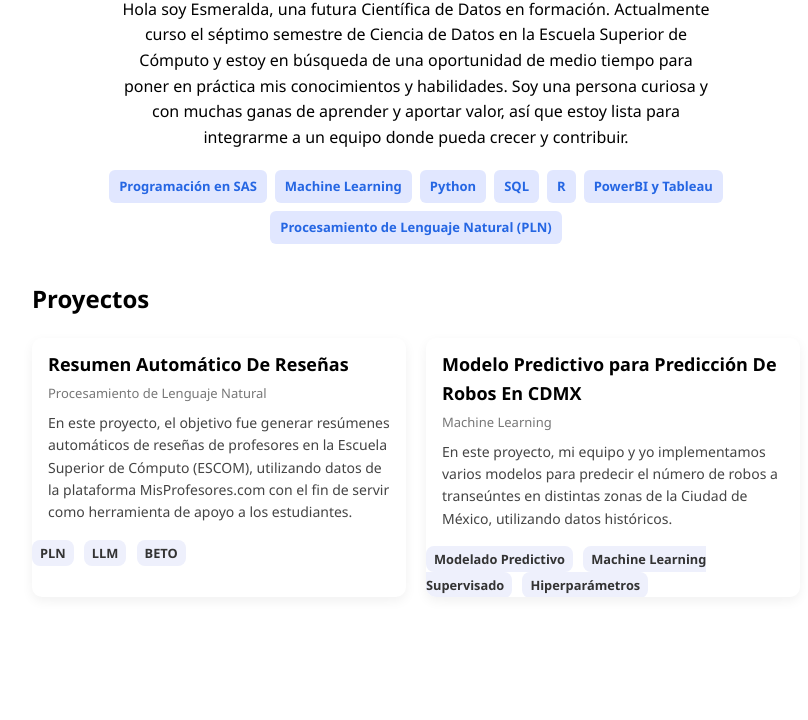
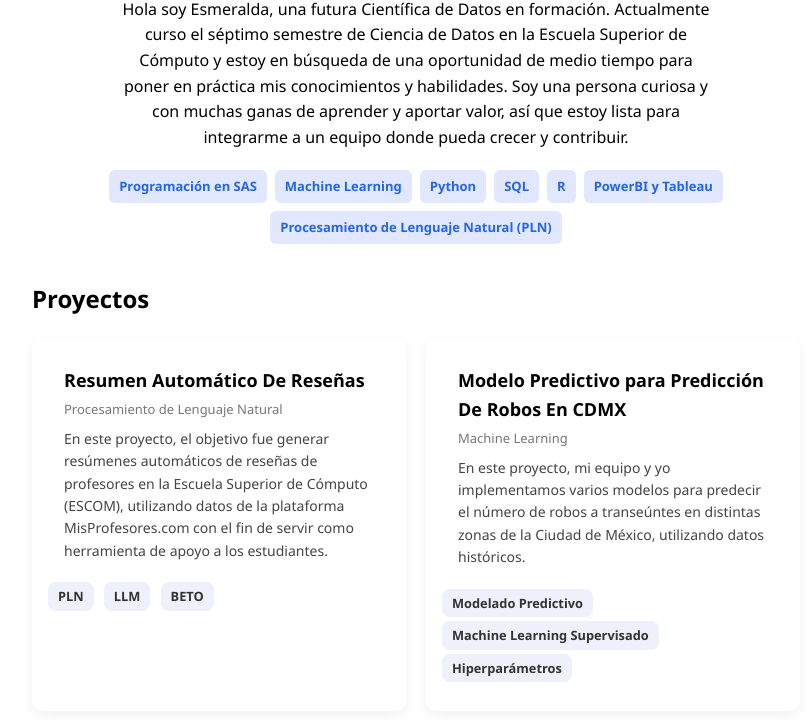
Before and after one commit to iEsmeralda/iesmeralda.github.io, a plain HTML site: page index.html in a window 1280 px wide. Shown: the part 468-1188 px from the top of the page, without its empty margins (224-1032 px from the left). Before the commit the page ends 1113 px from the top, so only its background shows below. Drawn offline with Linux system fonts and the light colour scheme.

Commit message:
Update style.css

```diff
--- a/style.css
+++ b/style.css
@@ -181,7 +181,7 @@ body {
 .project-card {
   background: white;
   border-radius: 10px;
-   overflow: hidden;
+  padding: 1rem 1rem 1.5rem;
   box-shadow: 0 4px 12px rgba(0, 0, 0, 0.06);
   transition: transform 0.2s ease;
 }
@@ -214,16 +214,19 @@ body {
  }
 
 .project-card .tags {
-   margin-top: 0.8rem;
+  margin-top: 1rem;
+  padding-bottom: 0.3rem;
 }
+
 
 .project-card .tags span {
   background: #eef0fc;
   color: #333;
-   padding: 4px 8px;
-   margin-right: 6px;
+  padding: 4px 10px;
+  margin: 4px 6px 0 0;
   border-radius: 8px;
   font-size: 0.8rem;
+  display: inline-block;
 }
 
 /* ======== RESPONSIVE ======== */
```
Lines whose indentation alone changed are shown as unchanged.
